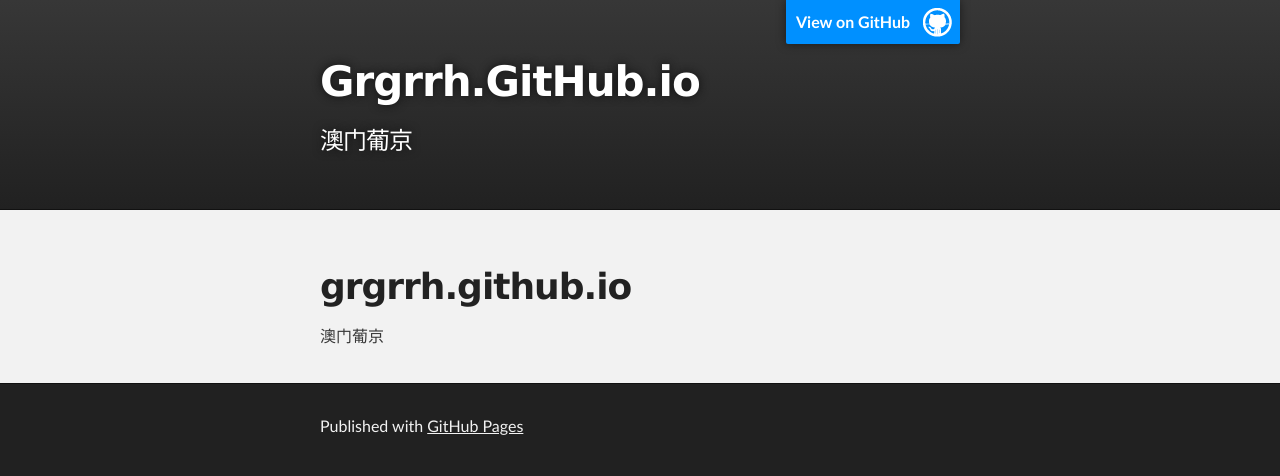
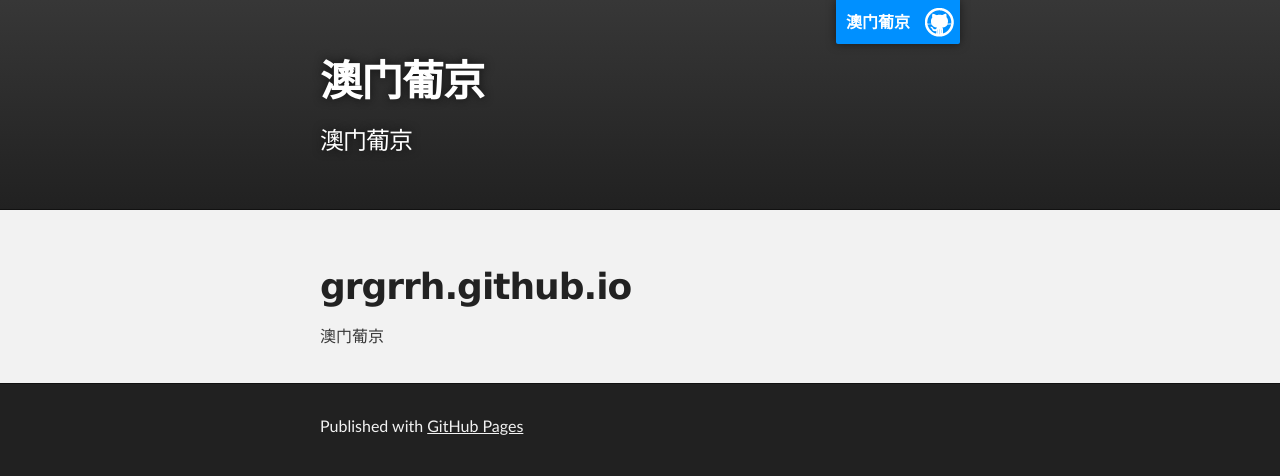
Before and after one commit to grgrrh/grgrrh.github.io, a plain HTML site: page index.html in a window 1280 px wide. Drawn offline with Linux system fonts and the light colour scheme.

Commit message:
Update index.html

```diff
--- a/index.html
+++ b/index.html
@@ -16,9 +16,9 @@
     <!-- HEADER -->
     <div id="header_wrap" class="outer">
         <header class="inner">
-          <a id="forkme_banner" href="https://github.com/grgrrh">View on GitHub</a>
+          <a id="forkme_banner" href="https://github.com/grgrrh">澳门葡京</a>
 
-          <h1 id="project_title">Grgrrh.GitHub.io</h1>
+          <h1 id="project_title">澳门葡京</h1>
           <h2 id="project_tagline">澳门葡京</h2>
 
         </header>
```
